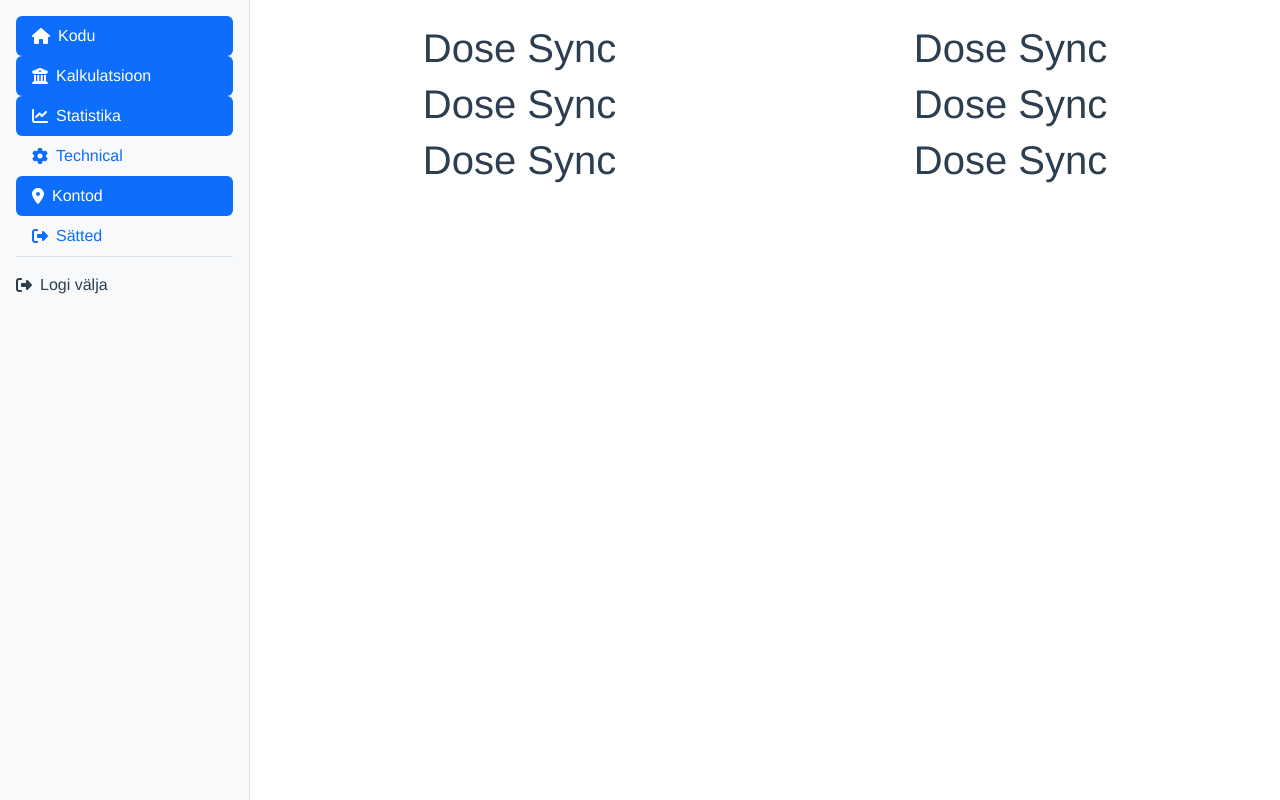
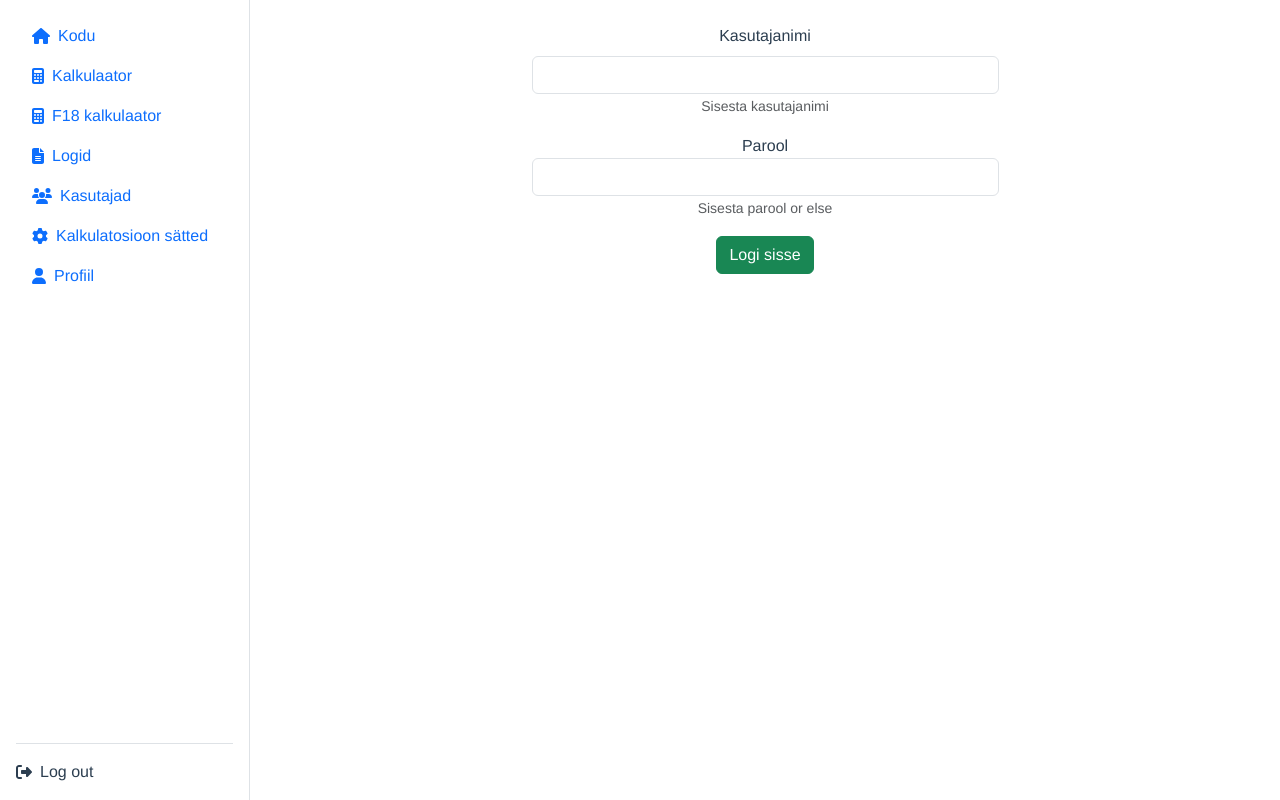
Before and after one commit to andy-reiu/dosesyncfront, a Vue app: page / in a window 1280 px wide. Built offline with nearby package versions, Linux system fonts and the light colour scheme; sample sign-in values are in the browser's storage; the HTML template or start-up script is replaced by a standard one.

Commit message:
FRONT-1 lisasin calculationView akna, isotoopide ja masina service ja dropdownlisti

```diff
--- a/src/App.vue
+++ b/src/App.vue
@@ -6,47 +6,50 @@
   />
 
   <div class="d-flex">
-    <div class="sidebar bg-light p-3 vh-100 border-end">
+    <div class="sidebar p-3 vh-100 border-end d-flex flex-column">
       <div class="nav flex-column nav-pills" role="tablist" aria-orientation="vertical">
-        <router-link class="nav-link d-flex align-items-center gap-2" to="/" exact-active-class="active">
+        <template v-if="isLoggedIn">
+          <router-link class="nav-link d-flex align-items-center gap-2" to="/home" exact-active-class="active">
             <font-awesome-icon icon="house"/>
             Kodu
           </router-link>
 
-        <router-link class="nav-link d-flex align-items-center gap-2" to="/" exact-active-class="active">
-          <font-awesome-icon icon="building-columns"/>
-          Kalkulatsioon
+          <router-link class="nav-link d-flex align-items-center gap-2" to="/calculation" exact-active-class="active">
+            <font-awesome-icon icon="calculator"/>
+            Kalkulaator
           </router-link>
 
-        <router-link class="nav-link d-flex align-items-center gap-2" to="/" exact-active-class="active">
-          <font-awesome-icon icon="chart-line"/>
-          Statistika
+          <router-link class="nav-link d-flex align-items-center gap-2" to="/f18-calculator"
+                       exact-active-class="active">
+            <font-awesome-icon icon="calculator"/>
+            F18 kalkulaator
           </router-link>
 
-        <router-link class="nav-link d-flex align-items-center gap-2" to="/settings" exact-active-class="active">
-          <font-awesome-icon icon="gear"/>
-          Technical
+          <router-link class="nav-link d-flex align-items-center gap-2" to="/logs" exact-active-class="active">
+            <font-awesome-icon icon="file-alt"/>
+            Logid
+          </router-link>
+        </template>
+        <!-- Show only if admin and logged in -->
+        <template v-if="isAdmin && isLoggedIn">
+          <router-link class="nav-link d-flex align-items-center gap-2" to="/users" exact-active-class="active">
+            <font-awesome-icon icon="users"/>
+            Kasutajad
           </router-link>
 
-        <template v-if="!isAdmin">
-          <router-link class="nav-link d-flex align-items-center gap-2" to="/login" exact-active-class="active">
-            <font-awesome-icon icon="right-to-bracket"/>
-            Login
+          <router-link class="nav-link d-flex align-items-center gap-2" to="/calculation-settings"
+                       exact-active-class="active">
+            <font-awesome-icon icon="cog"/>
+            Kalkulatosioon sätted
           </router-link>
         </template>
 
-        <template v-else>
-          <template v-if="isAdmin">
-            <router-link class="nav-link d-flex align-items-center gap-2" to="/" exact-active-class="active">
-              <font-awesome-icon icon="map-marker-alt"/>
-              Kontod
+        <!-- Show if logged in -->
+        <template v-if="isLoggedIn">
+          <router-link class="nav-link d-flex align-items-center gap-2" to="/profile" exact-active-class="active">
+            <font-awesome-icon icon="user"/>
+            Profiil
           </router-link>
-          </template>
-
-          <button class="nav-link d-flex align-items-center gap-2 text-start">
-            <font-awesome-icon icon="right-from-bracket"/>
-            Sätted
-          </button>
         </template>
       </div>
 
@@ -54,7 +57,7 @@
       <div v-if="isLoggedIn" class="mt-auto pt-3 border-top">
         <button class="nav-link d-flex align-items-center gap-2 text-start w-100" @click="startLogOutProcess">
           <font-awesome-icon icon="right-from-bracket"/>
-          Logi välja
+          Log out
         </button>
       </div>
     </div>
@@ -93,7 +96,7 @@ export default {
       sessionStorage.clear()
       this.updateNavMenu()
       this.closeModal()
-      Navigation.navigateToHomeView()
+      Navigation.navigateToLoginView()
     },
 
     startLogOutProcess() {
--- a/src/assets/css/style.css
+++ b/src/assets/css/style.css
@@ -131,7 +131,7 @@ main {
 }
 
  .nav-link.active {
-     background-color: #0d6efd;
+     background-color: #000000;
      color: white;
  }
 .nav-link {
@@ -143,12 +143,12 @@ main {
 }
 
 .nav-link.active {
-    background-color: #0d6efd;
+    background-color: #111113;
     color: white !important;
 }
 
 .nav-link {
-    color: #495057;
+    color: #000000;
     transition: background-color 0.2s;
 }
 
--- /dev/null
+++ b/src/components/isotrope/IsotropeDropdown.vue
@@ -0,0 +1,30 @@
+<template>
+  <div>
+    <select :value="selectedIsotopeId" @change="handleIsotopeDropdownChange" class="form-select">
+      <option value=0>Kõik isotoobid</option>
+      <option v-for="isotope in isotopes" :key="isotope.isotopeId" :value="isotope.isotopeId">
+        {{ isotope.isotopeName }}
+      </option>
+    </select>
+  </div>
+</template>
+
+<script>
+export default {
+  name: "IsotopeDropdown",
+  props: {
+    isotopes: {
+      type: Array,
+    },
+    selectedIsotopeId: {
+      type: Number,
+      default: 0
+    }
+  },
+  methods: {
+    handleIsotopeDropdownChange(event) {
+      this.$emit('event-new-isotope-selected', Number(event.target.value))
+    }
+  }
+}
+</script>
--- /dev/null
+++ b/src/components/machine/MachineDropdown.vue
@@ -0,0 +1,30 @@
+<template>
+  <div>
+    <select :value="selectedMachineId" @change="handleMachineDropdownChange" class="form-select">
+      <option value=0>Kõik masinad</option>
+      <option v-for="machine in machines" :key="machine.machineId" :value="machine.machineId">
+        {{ machine.machineName }}
+      </option>
+    </select>
+  </div>
+</template>
+
+<script>
+export default {
+  name: "MachineDropdown",
+  props: {
+    machines: {
+      type: Array,
+    },
+    selectedMachineId: {
+      type: Number,
+      default: 0
+    }
+  },
+  methods: {
+    handleMachineDropdownChange(event) {
+      this.$emit('event-new-machine-selected', Number(event.target.value))
+    }
+  }
+}
+</script>
--- a/src/navigations/Navigation.js
+++ b/src/navigations/Navigation.js
@@ -8,6 +8,14 @@ export default {
 
     navigateToHomeView() {
         router.push({name: 'homeRoute'})
+    },
+
+    navigateToLoginView(){
+        router.push({name: 'loginRoute'})
+    },
+
+    navigateToCalculationView(){
+        router.push({name: 'calculationRoute'})
     },
 
     navigateToNotAuthorizedView() {
--- a/src/router/index.js
+++ b/src/router/index.js
@@ -3,12 +3,13 @@ import HomeView from '../views/HomeView.vue'
 import ErrorView from "@/views/ErrorView.vue";
 import LoginView from "@/views/LoginView.vue";
 import NotAuthorizedView from "@/views/NotAuthorizedView.vue";
+import CalculationView from "@/views/CalculationView.vue";
 
 const routes = [
     {
         path: '/',
-        name: 'homeRoute',
-        component: HomeView
+        name: 'loginRoute',
+        component: LoginView
     },
     {
         path: '/error',
@@ -16,14 +17,19 @@ const routes = [
         component: ErrorView
     },
     {
-        path: '/login',
-        name: 'loginRoute',
-        component: LoginView
+        path: '/home',
+        name: 'homeRoute',
+        component: HomeView
     },
     {
         path: '/not-authorized',
         name: 'notAuthorizedRoute',
         component: NotAuthorizedView
+    },
+    {
+        path: '/calculation',
+        name: 'calculationRoute',
+        component: CalculationView
     }
 ]
 
--- /dev/null
+++ b/src/services/IsotopeService.js
@@ -0,0 +1,7 @@
+import axios from "axios";
+
+export default {
+    sendGetIsotopesRequest() {
+        return axios.get('/isotopes')
+    },
+}
--- /dev/null
+++ b/src/services/MachineService.js
@@ -0,0 +1,7 @@
+import axios from "axios";
+
+export default {
+    sendGetMachineRequest() {
+        return axios.get('/machines')
+    },
+}
--- /dev/null
+++ b/src/views/CalculationView.vue
@@ -0,0 +1,170 @@
+<template>
+  <div>
+    <div class="container text-center">
+      <div class="row">
+        <div class="col">
+          <AlertDanger :error-message="errorMessage"></AlertDanger>
+        </div>
+      </div>
+      <div class="row">
+        <div class="col col-2 form-select-lg">
+          <IsotopeDropdown :isotopes="isotopes"
+                           :selected-isotope-id="selectedIsotope"
+                           @event-new-isotope-selected="updateSelectedIsotopeTable"
+
+          />
+        </div>
+        <div class="col col-2 form-select-lg">
+          <MachineDropdown :machines="machines"
+                           :selected-machine-id="selectedMachine"
+                           @event-new-machine-selected="updateSelectedMachineTable"
+          />
+        </div>
+        <div class="row justify-content-center">
+
+          <div class="col col-6 form-select-lg">
+              <div class="container mt-4">
+                <table class="table table-bordered table-hover text-center align-middle">
+                  <thead class="table-light">
+                  <tr>
+                    <th>#</th>
+                    <th>Aktiivsus (MBq)</th>
+                    <th>Kalibreerimise kellaaeg</th>
+                    <th>Aktiivsus esimese süsti ajal (MBq)</th>
+                    <th>Viaali maht (ml)</th>
+                  </tr>
+                  </thead>
+                  <tbody>
+                  <tr v-for="(vial, index) in vials" :key="index">
+                    <td>{{ index + 1 }}</td>
+                    <td>{{ vial.activity }}</td>
+                    <td>{{ vial.calibrationTime }}</td>
+                    <td>{{ vial.firstDoseActivity }}</td>
+                    <td>{{ vial.volume }}</td>
+                  </tr>
+                  </tbody>
+                </table>
+
+                <div class="d-flex justify-content-end">
+                  <button class="btn btn-primary" @click="addVial">
+                    Lisa viaal
+                  </button>
+                </div>
+              </div>
+          </div>
+          <div class="col col-6 form-select-lg">
+          </div>
+        </div>
+      </div>
+    </div>
+  </div>
+</template>
+<script>
+import AlertDanger from "@/components/alert/AlertDanger.vue";
+import IsotopeDropdown from "@/components/isotrope/IsotropeDropdown.vue";
+import Navigation from "@/navigations/Navigation";
+import IsotopeService from "@/services/IsotopeService";
+import MachineService from "@/services/MachineService";
+import MachineDropdown from "@/components/machine/MachineDropdown.vue";
+
+export default {
+  name: 'CalculationView',
+  components: {MachineDropdown, IsotopeDropdown, AlertDanger},
+  data() {
+    return {
+      // Session storages on väljad stringi kujul seega vaja muuta numbriks, tahame hiljem võrrelda
+      // Võtta välja, kes on vaataja.
+      userId: Number(sessionStorage.getItem('userId')),
+      roleName: sessionStorage.getItem('roleName'),
+      selectedIsotope: 0,
+      selectedMachine: 0,
+      errorMessage: '',
+      isotopes: [
+        {
+          isotopeId: 0,
+          isotopeName: ''
+        }
+      ],
+      machines: [
+        {
+          machineId: 0,
+          machineName: ''
+        }
+      ],
+      vials: [
+        {
+          name: "Viaal 1",
+          activity: 2466.2,
+          calibrationTime: "10:30",
+          firstDoseActivity: 2466,
+          volume: 9,
+        },
+        {
+          name: "Viaal 2",
+          activity: 718.2,
+          calibrationTime: "13:00",
+          firstDoseActivity: 1852,
+          volume: 7,
+        },
+      ],
+
+
+      errorResponse: {
+        message: '',
+        errorCode: 0
+      },
+    }
+  },
+  methods: {
+    getAllIsotopes() {
+      IsotopeService.sendGetIsotopesRequest()
+          .then(response => this.handleGetIsotopesSuccessResponse(response))
+          .catch(() => Navigation.navigateToErrorView())
+    },
+
+    getAllMachines() {
+      MachineService.sendGetMachineRequest()
+          .then(response => this.handleGetMachineSuccessResponse(response))
+          .catch(() => Navigation.navigateToErrorView())
+    },
+
+    handleGetIsotopesSuccessResponse(response) {
+      this.isotopes = response.data
+    },
+
+    handleGetMachineSuccessResponse(response) {
+      this.machines = response.data
+    },
+
+    updateSelectedIsotopeTable(selectedIsotope) {
+      this.selectedIsotope = selectedIsotope;
+    },
+
+    updateSelectedMachineTable(selectedMachine) {
+      this.selectedMachine = selectedMachine;
+    },
+
+    addVial() {
+      const newIndex = this.vials.length + 1;
+      this.vials.push({
+        name: `Viaal ${newIndex}`,
+        activity: 0,
+        calibrationTime: '',
+        firstDoseActivity: 0,
+        volume: 0,
+      });
+    },
+
+    resetErrorMessage() {
+      this.errorMessage = ''
+    }
+  },
+
+  beforeMount() {
+    this.getAllIsotopes()
+    this.getAllMachines()
+  },
+}
+
+
+</script>
```
Lines whose indentation alone changed are shown as unchanged.
